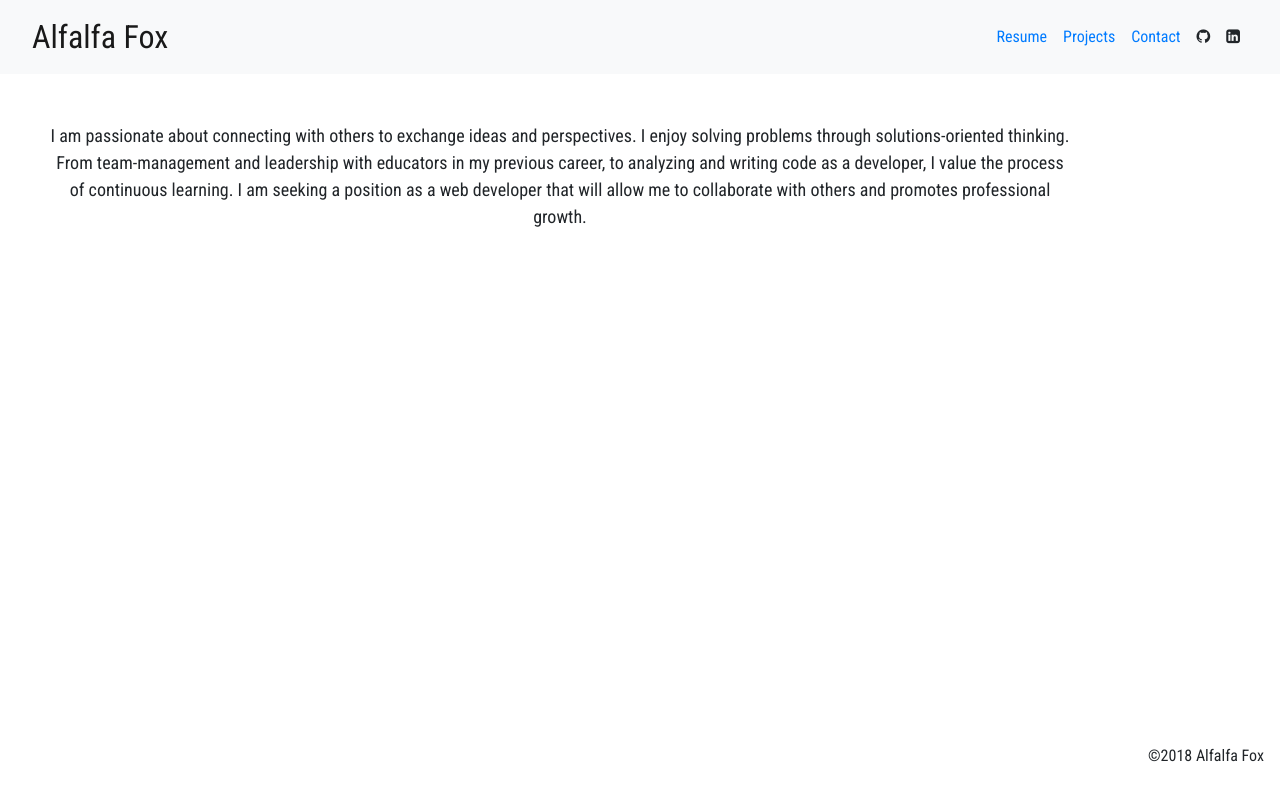
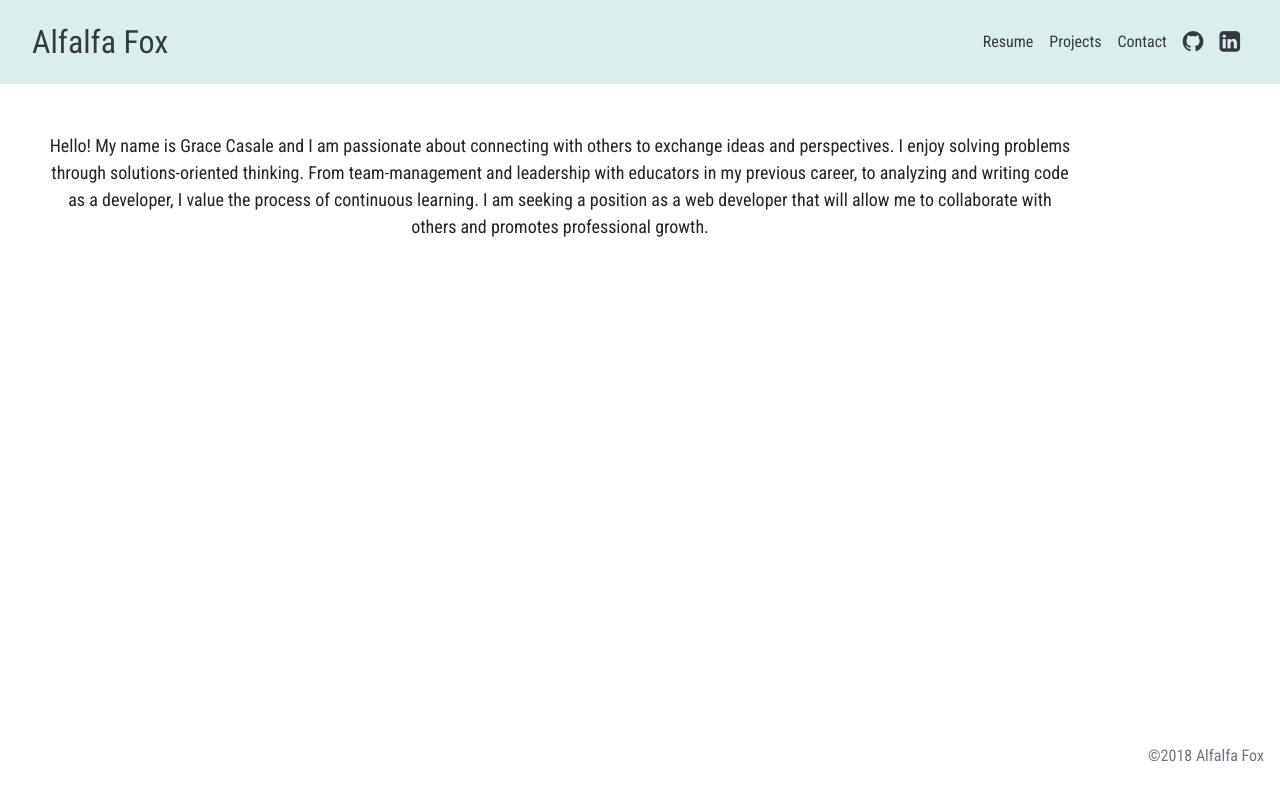
Before and after one commit to gracecasale/gracecasale.github.com, a plain HTML site: page index.html in a window 1280 px wide. Drawn offline with nearby package versions, Linux system fonts and the light colour scheme.

Commit message:
updated social media links and profiles on navbar

```diff
--- a/index.html
+++ b/index.html
@@ -15,17 +15,18 @@
 
 <body>
     <header>
-        <nav class="navbar navbar-expand-lg navbar-light bg-light d-flex justify-content-between">
+        <nav class="navbar navbar-expand-lg d-flex justify-content-between">
             <div>
-                <a class="navbar navbar-brand navbar-left" href="./index.html">Alfalfa Fox</a>
+                <a class="navbar navbar-brand navbar-left text-dark" href="./index.html">Alfalfa Fox</a>
             </div>
             <div class="navbar d-flex flex-wrap-nowrap">
-                <ul class="nav">
-                    <li class="nav-item"><a class="nav-link p-2" href="/resume.html">Resume</a></li>
-                    <li class="nav-item"><a class="nav-link p-2" href="/projects.html">Projects</a></li>
-                    <li class="nav-item"><a class="nav-link p-2" href="#">Contact</a></li>
-                    <li class="nav-item"><a class="nav-link p-2"><i class="fa fa-github"></i></a></li>
-                    <li class="nav-item"><a class="nav-link p-2"><i class="fa fa-linkedin-square" aria-hidden="true"></i></a></li>
+                <ul class="nav d-flex align-items-center">
+                    <li class="nav-item"><a class="nav-link p-2 text-dark" href="/resume.html">Resume</a></li>
+                    <li class="nav-item"><a class="nav-link p-2 text-dark" href="/projects.html">Projects</a></li>
+                    <li class="nav-item"><a class="nav-link p-2 text-dark" href="#">Contact</a></li>
+                    <li class="nav-item"><a class="nav-link p-2 text-dark icon" href="https://www.github.com/gracecasale"><i class="fa fa-github"></i></a></li>
+                    <li class="nav-item"><a class="nav-link p-2 text-dark icon" href="https://www.linkedin.com/in/grace-casale">
+                        <i class="fa fa-linkedin-square" aria-hidden="true"></i></a></li>
 
                 </ul>
             </div>
@@ -35,7 +36,7 @@
     <main>
         <section>
             <p class="statement d-flex justify-content-center text-center">
-                I am passionate about connecting with others to exchange ideas and perspectives.
+                Hello! My name is Grace Casale and I am passionate about connecting with others to exchange ideas and perspectives.
                 I enjoy solving problems through solutions-oriented thinking.
                 From team-management and leadership with educators in my previous career,
                 to analyzing and writing code as a developer, I value the process of continuous learning.
@@ -46,7 +47,7 @@
     </main>
 
     <footer class="footer fixed-bottom d-flex justify-content-end">
-        <p>&copy;2018 Alfalfa Fox</p>
+        <p class="text-muted">&copy;2018 Alfalfa Fox</p>
     </footer>
 </body>
 
--- a/main.css
+++ b/main.css
@@ -5,8 +5,16 @@
     font-family: 'Roboto Condensed', sans-serif;
 }
 
+.navbar {
+    background-color:rgb(218, 239, 235);
+}
+
 .navbar-brand {
     font-size: 2rem;
+}
+
+.icon {
+    font-size: 1.5rem;
 }
 
 .statement {
```
